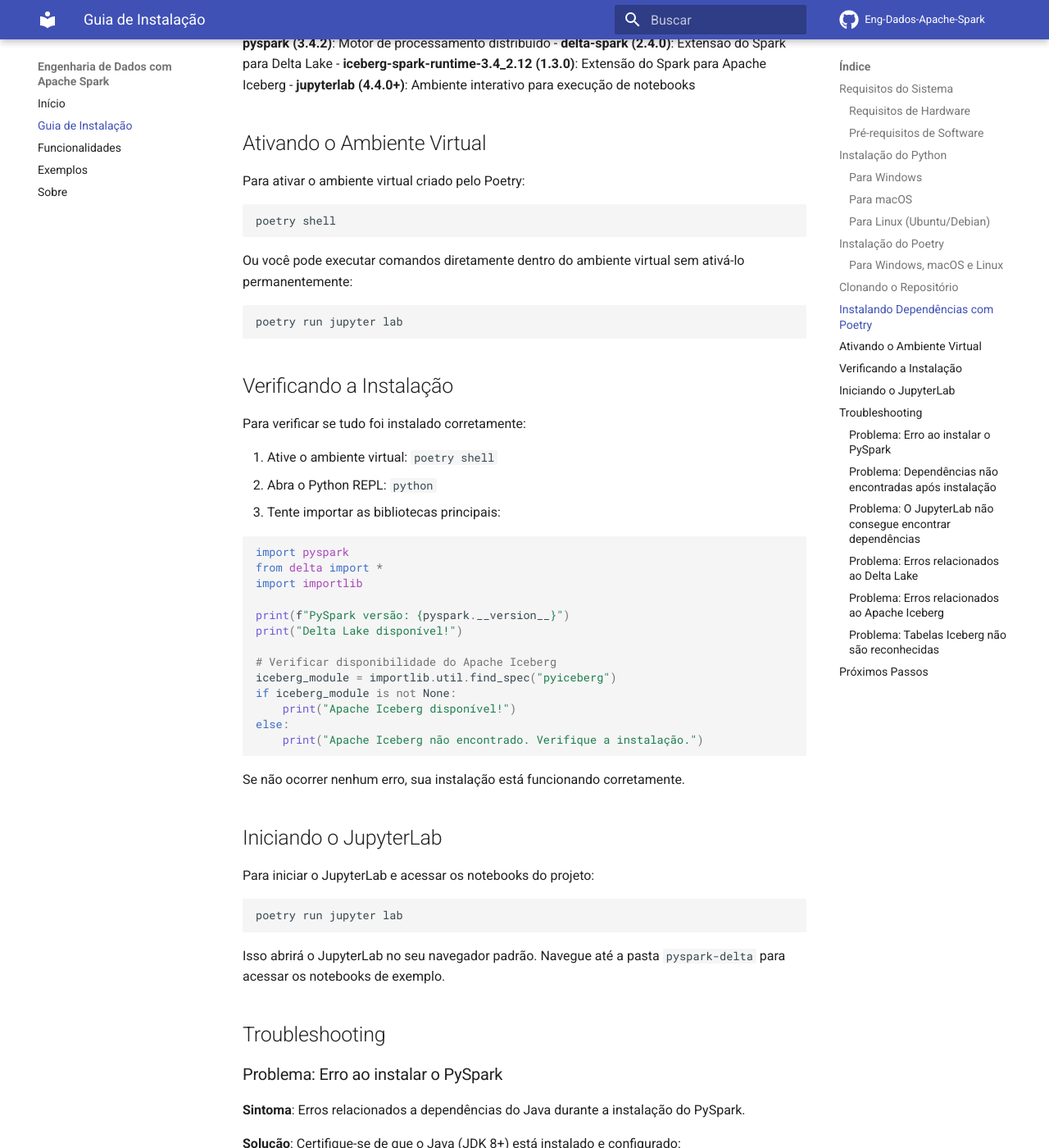
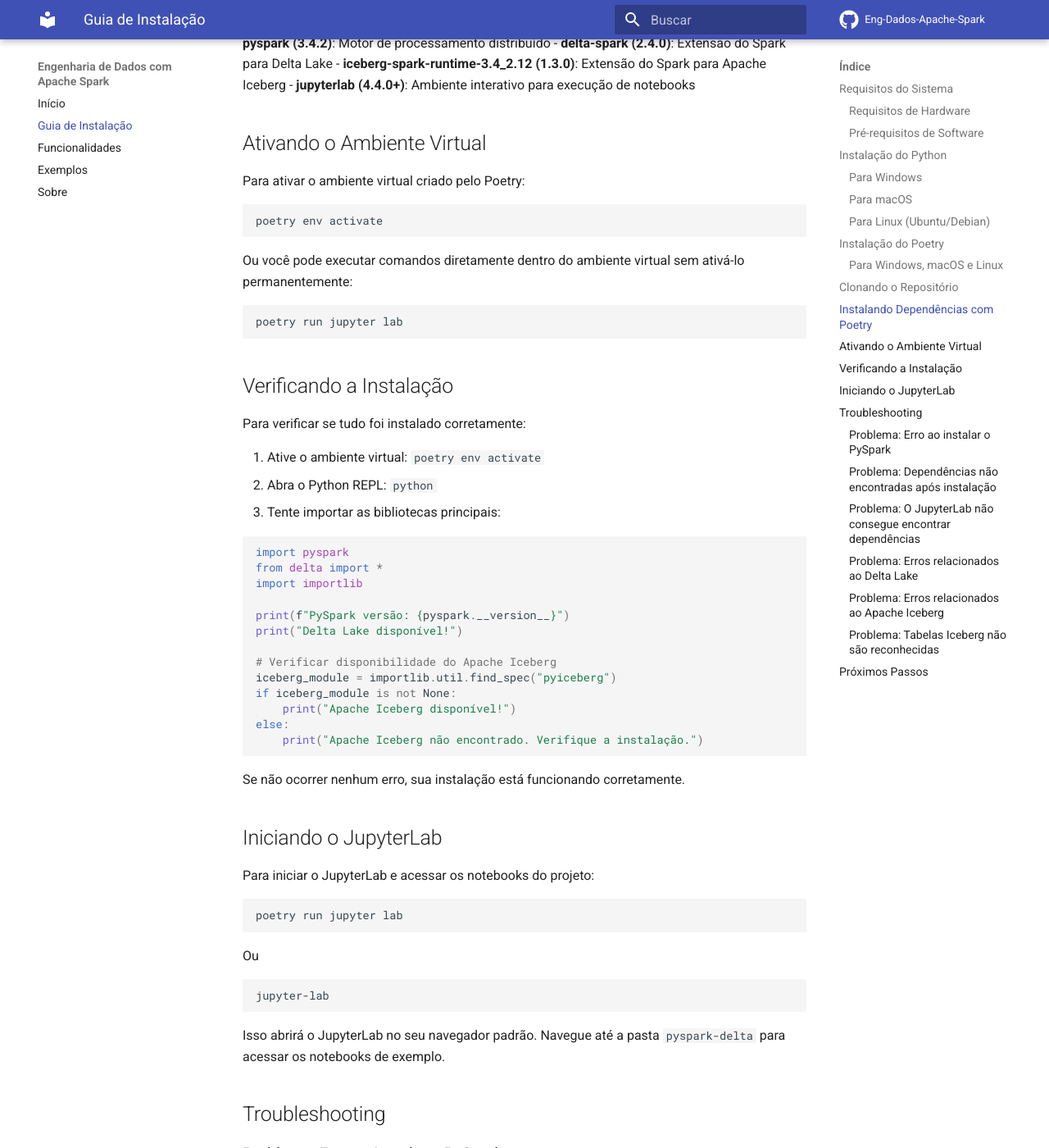
Before and after one commit to Matheus2037/Eng-Dados-Apache-Spark, an MkDocs documentation site: the page built from docs/guia-instalacao.md, in a window 1280 px wide and 1400 px high, scrolled down 2273 px. Shown: the whole window at 82% size. Built offline with MkDocs 1.6.1 and Material for MkDocs 9.7.7, drawn with Linux system fonts in a browser that asks for light colours; comment, search, counter and statistics services are not loaded; the version menu is left out.

Commit message:
Ajuste de comandos indevidos

````diff
--- a/docs/guia-instalacao.md
+++ b/docs/guia-instalacao.md
@@ -85,7 +85,7 @@ Este comando criará um ambiente virtual e instalará as seguintes dependências
 Para ativar o ambiente virtual criado pelo Poetry:
 
 ```bash
-poetry shell
+poetry env activate
 ```
 
 Ou você pode executar comandos diretamente dentro do ambiente virtual sem ativá-lo permanentemente:
@@ -98,7 +98,7 @@ poetry run jupyter lab
 
 Para verificar se tudo foi instalado corretamente:
 
-1. Ative o ambiente virtual: `poetry shell`
+1. Ative o ambiente virtual: `poetry env activate`
 2. Abra o Python REPL: `python`
 3. Tente importar as bibliotecas principais:
 
@@ -128,6 +128,12 @@ Para iniciar o JupyterLab e acessar os notebooks do projeto:
 poetry run jupyter lab
 ```
 
+Ou
+
+```bash
+jupyter-lab
+```
+
 Isso abrirá o JupyterLab no seu navegador padrão. Navegue até a pasta `pyspark-delta` para acessar os notebooks de exemplo.
 
 ## Troubleshooting
@@ -155,7 +161,7 @@ export JAVA_HOME=/caminho/para/seu/jdk
 poetry env info
 
 # Ative o ambiente se necessário
-poetry shell
+poetry env activate
 ```
 
 ### Problema: O JupyterLab não consegue encontrar dependências
````
